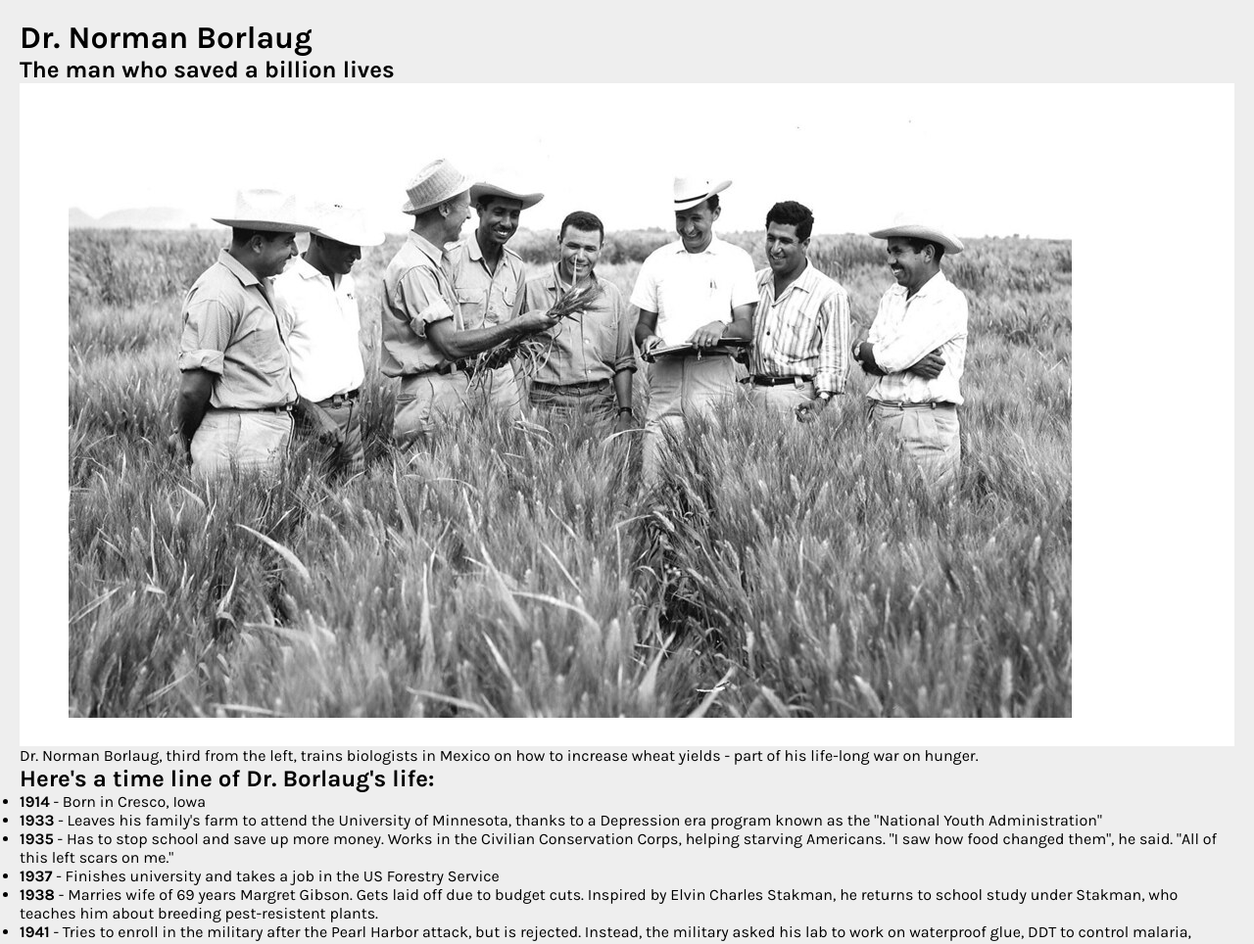
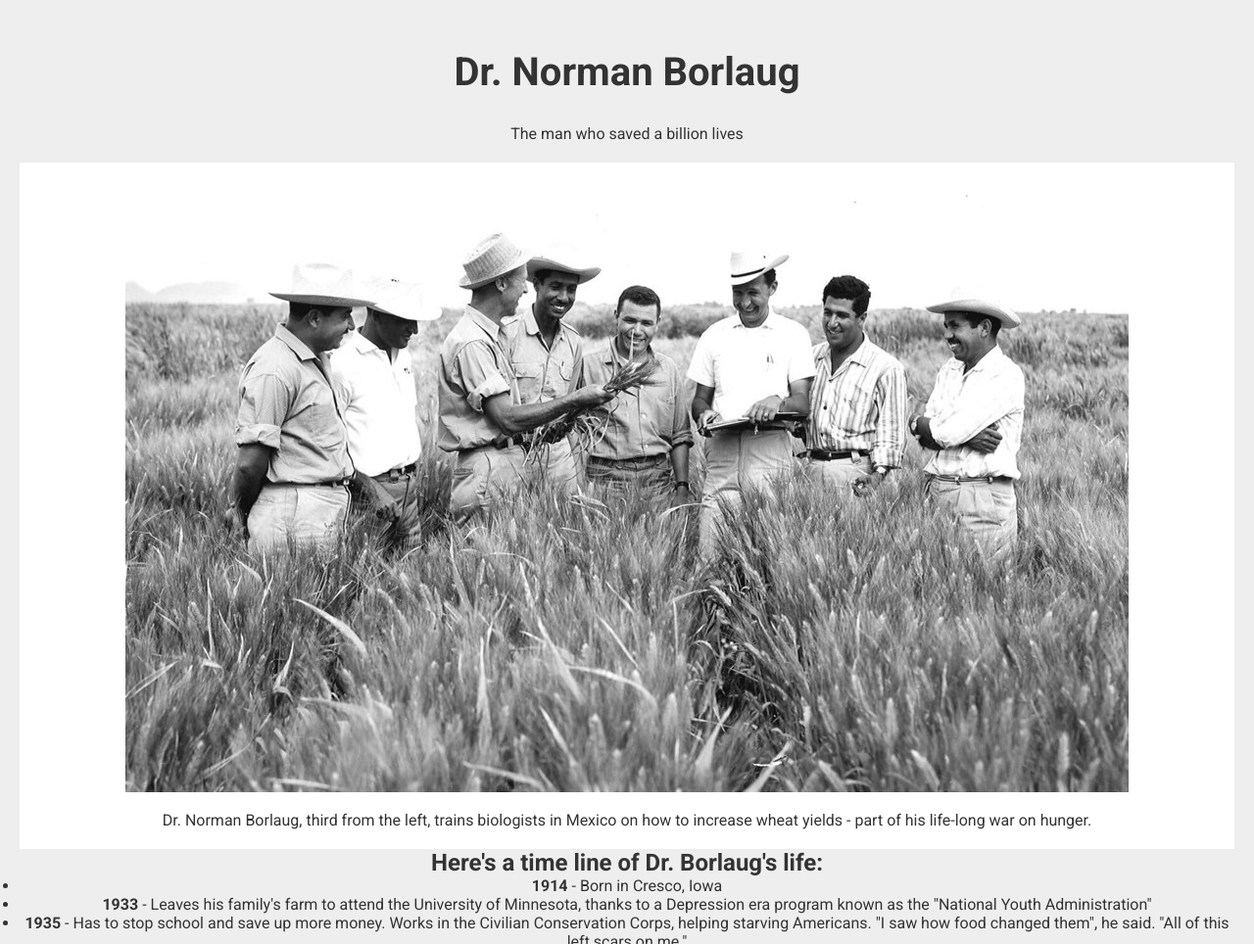
Before and after one commit to Ifeanyi-Owah/Tribute-Page, a plain HTML site: page index.html in a window 1280 px wide. Shown: the top 964 px of the page at 98% size. Drawn offline with Linux system fonts and the light colour scheme.

Commit message:
main contents - initial styling

```diff
--- a/index.html
+++ b/index.html
@@ -7,28 +7,30 @@
     <meta http-equiv="X-UA-Compatible" content="ie=edge">
     <title>Tribute-Page</title>
     <link rel="stylesheet" href="styles/main.css">
-    <link href="https://fonts.googleapis.com/css?family=Karla:400,400i,700,700i&display=swap" rel="stylesheet">
+    <link href="https://fonts.googleapis.com/css?family=Roboto:300,300i,400,400i,500,500i,700,900&display=swap"
+        rel="stylesheet">
 </head>
 
 <body>
 
     <main id="main">
-        <header>
+        <header id="header">
             <h1 id="title">Dr. Norman Borlaug</h1>
             <h2>The man who saved a billion lives</h2>
             <figure>
                 <div id="img-div">
                     <img id="image" src="images/Dr Norman Borlaug.jpg"
                         alt="Dr Norman Borlaug training biologist from Mexico">
+                    <figcaption id="img-caption">
+                        Dr. Norman Borlaug, third from the left, trains biologists in Mexico on how to increase wheat
+                        yields
+                        -
+                        part of his life-long war on hunger.
+                    </figcaption>
                 </div>
-                <figcaption>
-                    Dr. Norman Borlaug, third from the left, trains biologists in Mexico on how to increase wheat yields
-                    -
-                    part of his life-long war on hunger.
-                </figcaption>
             </figure>
         </header>
-        <section>
+        <section id="tribute-info">
             <h2>Here's a time line of Dr. Borlaug's life:</h2>
             <ul>
                 <li>
@@ -76,9 +78,16 @@
                 </li>
                 <li><strong>2009</strong> - dies at the age of 95.</li>
             </ul>
+            <p>
+                <q>Borlaug's life and achievement are testimony to the far-reaching contribution that one man's
+                    towering intellect, persistence and scientific vision can make to human peace and progress</q>.
+            </p>
+            </blockquote>
         </section>
         <footer>
             <h2>If you have time, you should read more about this incredible human being on his Wikipedia entry.</h2>
+            <a id="tribute-link" href="https://en.wikipedia.org/wiki/Norman_Borlaug" target="_blank">Wikipedia entry</a>
+
         </footer>
     </main>
 </body>
--- a/styles/main.css
+++ b/styles/main.css
@@ -6,16 +6,31 @@
     body {
         background-color: #eeeeee;
         padding: 20px;
-        font-family: 'Karla', sans-serif;
-        ;
+        font-family: 'Roboto', sans-serif;
+        text-align: center;
+        color: #333333;
     }
 
-    #title {}
+    #title {
+        margin: 30px 0px;
+        font-size: 40px;
+        font-weight: 700;
+    }
+
+    #header>h2 {
+        font-size: 16px;
+        font-weight: 400;
+        margin: 20px;
+    }
 
     #img-div {
         background-color: #fff;
-        padding: 25px 50px;
+        padding: 20px 50px;
         margin: auto;
+    }
+
+    #img-caption {
+        padding-top: 15px;
     }
 
 
```
